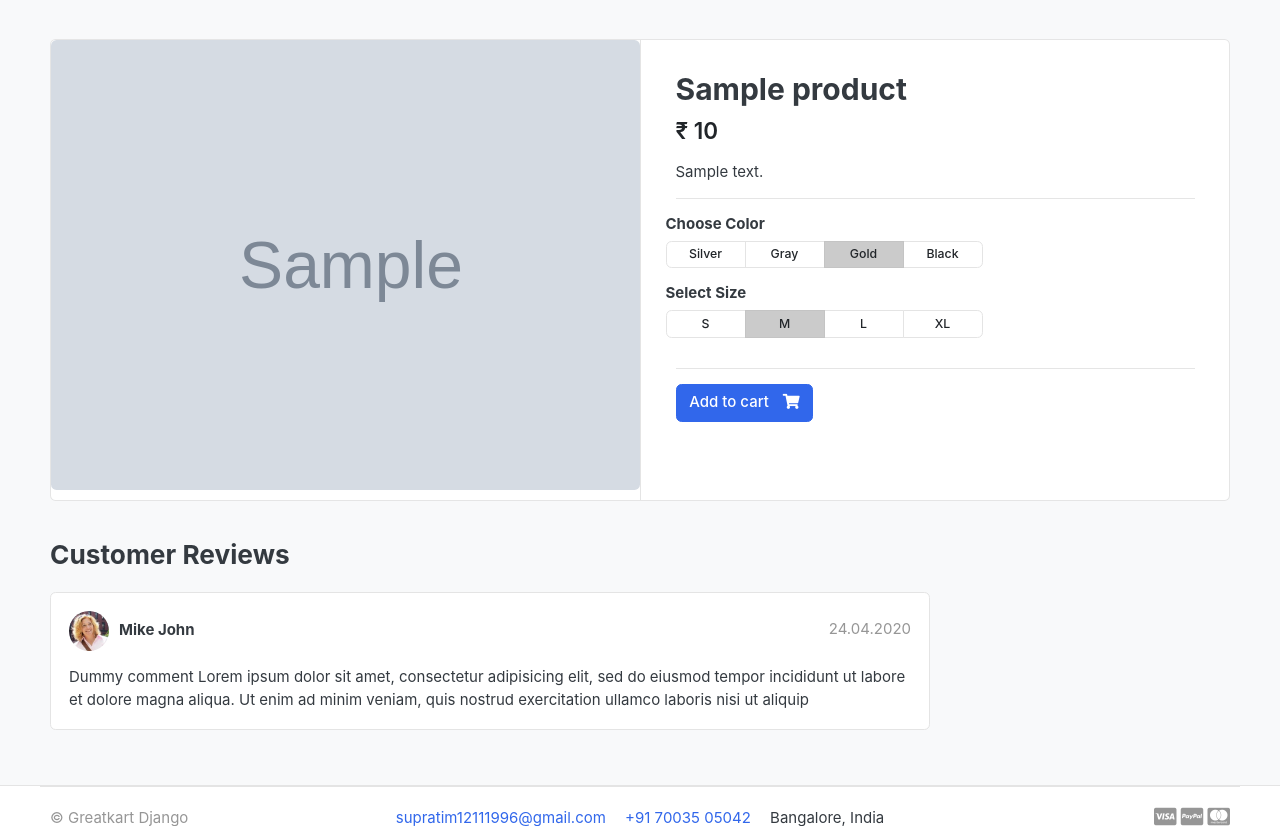
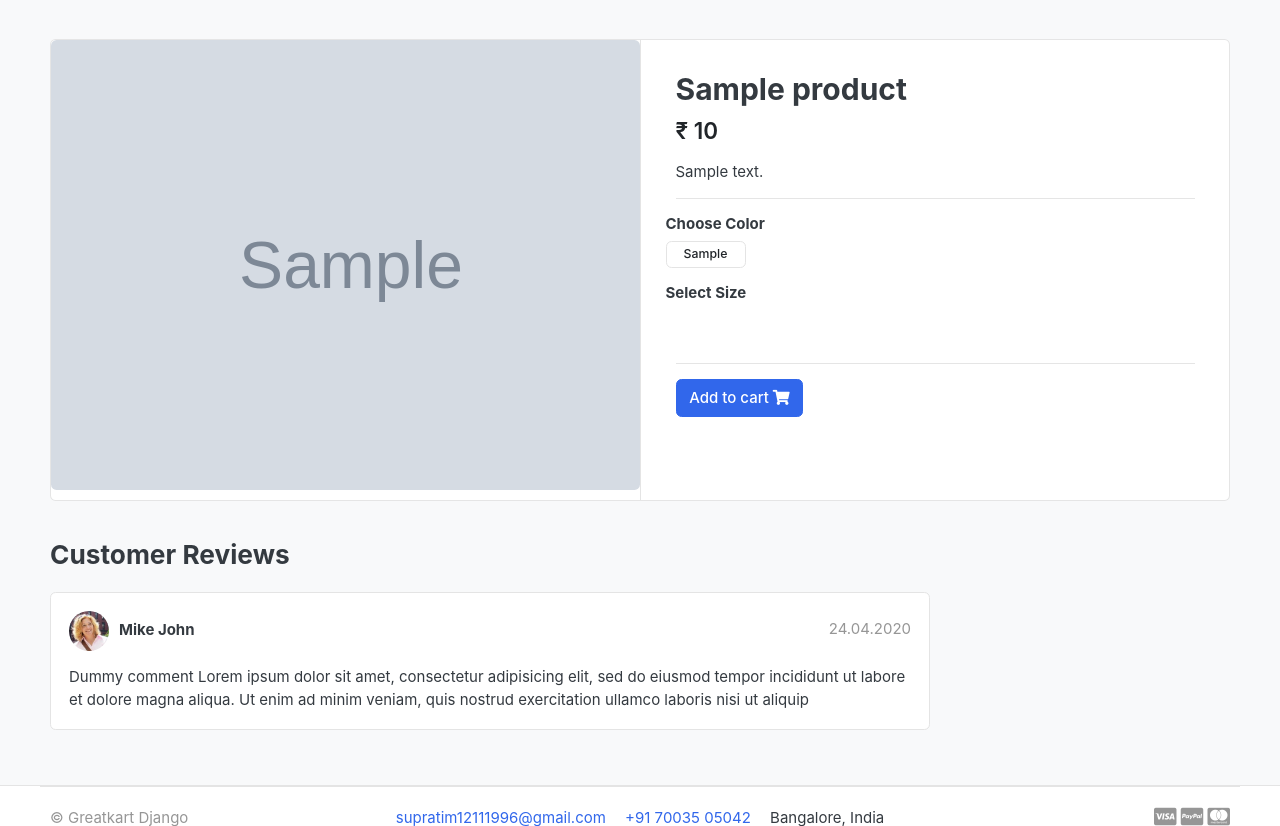
Before and after one commit to supratim-sc/Greatkart-Django, a Django app: a page that uses templates/store/product_details.html in a window 1280 px wide. Shown: the part 119-945 px from the top of the page. Run offline with Django 5.2, Linux system fonts and the light colour scheme; tables that the repository leaves empty hold one stand-in row (values such as "Sample post"); grey boxes marked "Sample" are stand-in pictures; some libraries are stand-ins or nearby versions; some web fonts are replaced.

Commit message:
implement product variations in product_details template

```diff
--- a/templates/store/product_details.html
+++ b/templates/store/product_details.html
@@ -19,6 +19,8 @@
           <!-- gallery-wrap .end// -->
         </aside>
         <main class="col-md-6 border-left">
+          <!-- Implementing form to submit the product with variation -->
+          <form action="{% url 'add_to_cart' product.id %}" method="GET">
             <article class="content-body">
               <h2 class="title">{{ product.name }}</h2>
 
@@ -33,21 +35,26 @@
                 <div class="item-option-select">
                   <h6>Choose Color</h6>
                   <div
-                  class="btn-group btn-group-sm btn-group-toggle"
+                    class="btn-group btn-group-sm btn-group-toggle flex-wrap"
                     data-toggle="buttons"
                   >
+                    {# As we have a foreignkey relationship from product to productvariation, as we haven't set related name, #}
+                    {# so,to access the productvariation table from the product table attribute, #}
+                    {# we need to use '_set' at the end of productvariation and #}
+                    {# then we can access the attributes and functions of productvariation table with product class object. #}
+                    <!-- RADIO options for colors -->
+                    {% for color in product.productvariation_set.colors %}
                     <label class="btn btn-light">
-                    <input type="radio" name="radio_color" /> Silver
+                      <input
+                        type="radio"
+                        name="radio_color"
+                        value="{{ color.variation_value | capfirst }}"
+                      />
+                      {# here, color is a queryset, so from queryset we are taking variation_value field #}
+                      <!-- capfirst converts first letter to capital and rest in small -->
+                      {{ color.variation_value | capfirst}}
                     </label>
-                  <label class="btn btn-light">
-                    <input type="radio" name="radio_color" /> Gray
-                  </label>
-                  <label class="btn btn-light active">
-                    <input type="radio" name="radio_color checked" /> Gold
-                  </label>
-                  <label class="btn btn-light">
-                    <input type="radio" name="radio_color" /> Black
-                  </label>
+                    {% endfor %}
                   </div>
                 </div>
               </div>
@@ -56,21 +63,19 @@
                 <div class="item-option-select">
                   <h6>Select Size</h6>
                   <div
-                  class="btn-group btn-group-sm btn-group-toggle"
+                    class="btn-group btn-group-sm btn-group-toggle flex-wrap"
                     data-toggle="buttons"
                   >
+                    {% for size in product.productvariation_set.sizes %}
                     <label class="btn btn-light">
-                    <input type="radio" name="radio_color" /> S
+                      <input
+                        type="radio"
+                        name="radio_color"
+                        value="{{ size.variation_value | capfirst }}"
+                      />
+                      {{ size.variation_value | capfirst }}
                     </label>
-                  <label class="btn btn-light active">
-                    <input type="radio" name="radio_color" checked /> M
-                  </label>
-                  <label class="btn btn-light">
-                    <input type="radio" name="radio_color" /> L
-                  </label>
-                  <label class="btn btn-light">
-                    <input type="radio" name="radio_color" /> XL
-                  </label>
+                    {% endfor %}
                   </div>
                 </div>
               </div>
@@ -78,9 +83,8 @@
               <hr />
               {% if product.stock <= 0 %}
                 <h5 class="text-danger">Out of stock</h5>
-
               {% else %}
-            <!-- if stock of the product is more than 0 -->
+              <!-- if the product has more than 0 stock -->
                   {% if is_cart_item %}
                       <!-- if product is already in cart then -->
                       <!-- show added to cart button -->
@@ -95,20 +99,19 @@
                       </a>
                   {% else %}
                       <!-- if product is not in the cart, then showing add to cart button -->
-            <!-- passing product_id to add_to_cart url of cart app -->
-            <a
-              href="{% url 'add_to_cart' product.id %}"
-              class="btn btn-primary"
-            >
-              <span class="text">Add to cart</span>
-              <i class="fas fa-shopping-cart"></i>
-            </a>
+                      <!-- as using form hence using button to submit the form instead of anchor tag -->
+                      <button type="submit" class="btn btn-primary">
+                        <span class="text"
+                          >Add to cart <i class="fas fa-shopping-cart"></i
+                        ></span>
+                      </button>
                       <!-- end inner if -->
                       {% endif %}
               <!-- end outer if -->
               {% endif %}
             </article>
             <!-- product-info-aside .// -->
+          </form>
         </main>
         <!-- col.// -->
       </div>
```
Lines whose indentation alone changed are shown as unchanged.
